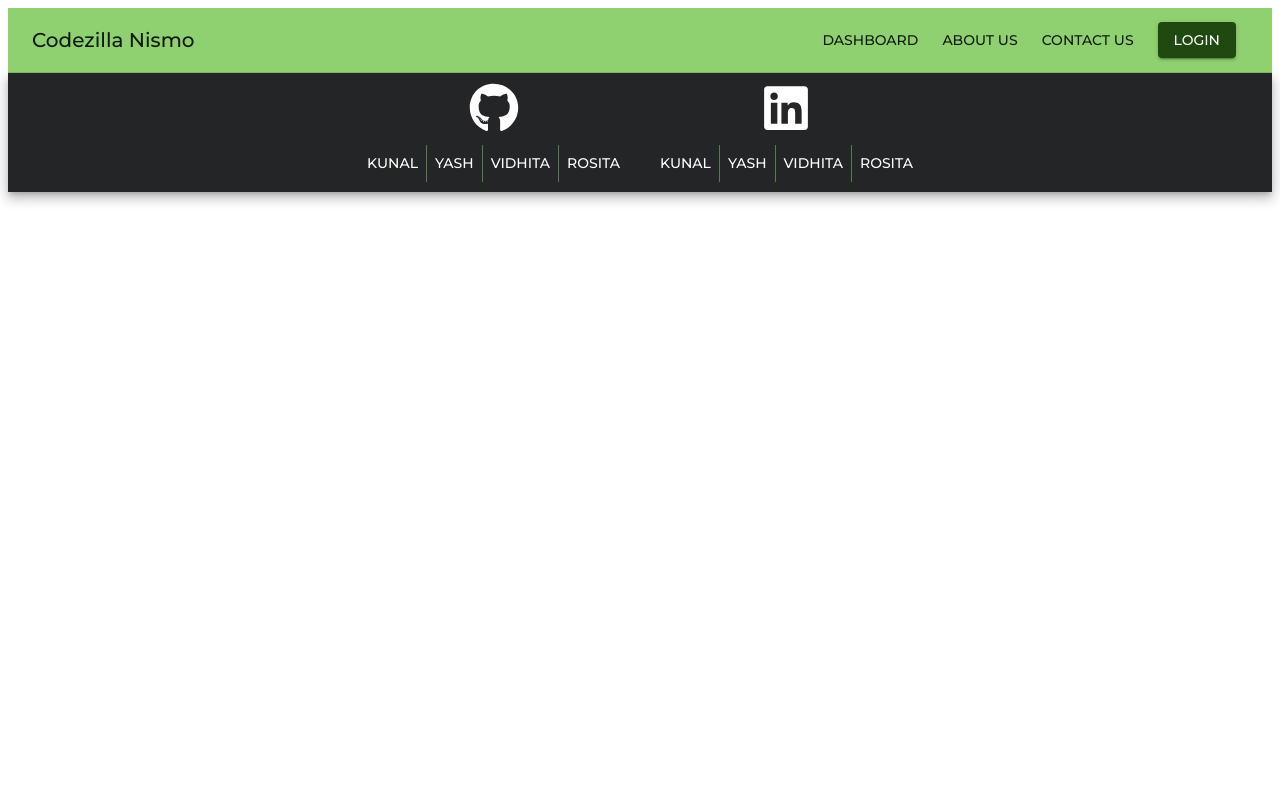
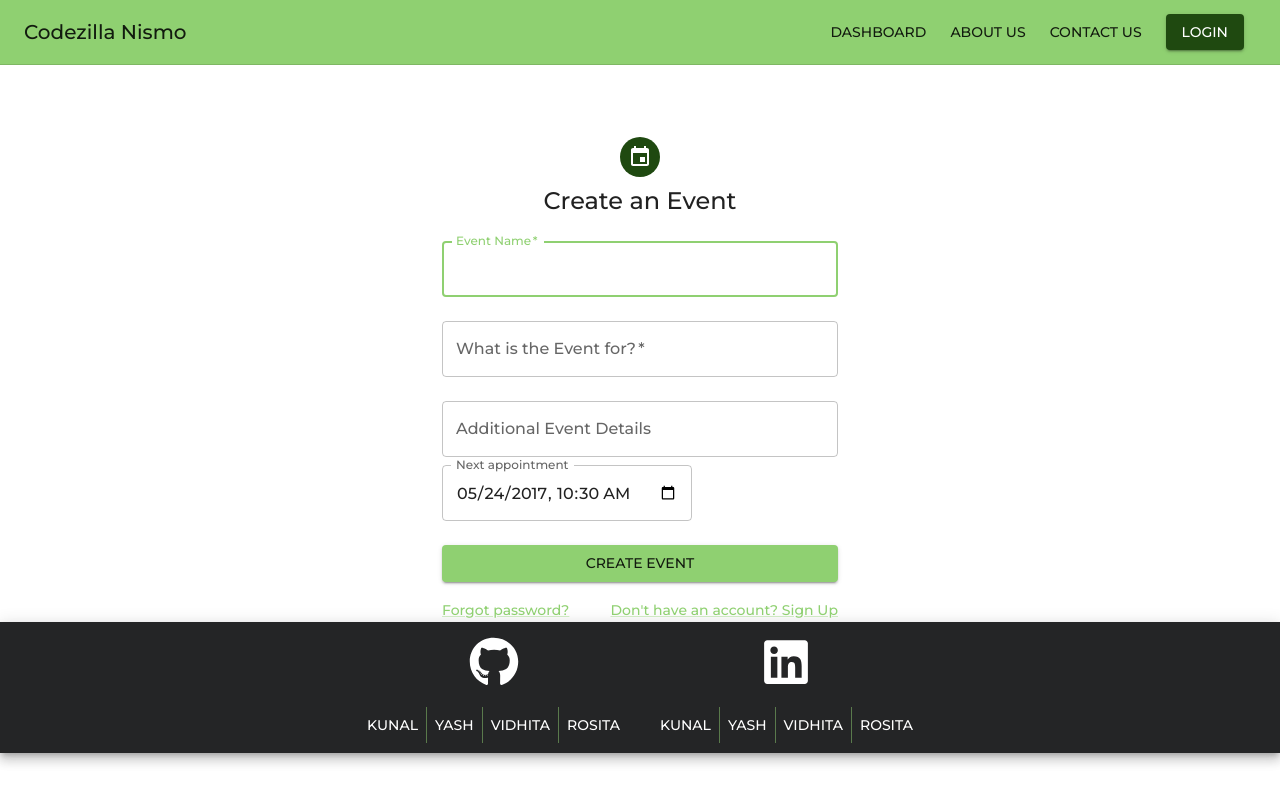
Before and after one commit to blackchapel/codezilla-nismo, a React (Create React App) app in the folder client/: page /createEvent in a window 1280 px wide. Built offline with nearby package versions, Linux system fonts and the light colour scheme; no server answers.

Commit message:
Add event and team components

```diff
--- a/client/src/App.js
+++ b/client/src/App.js
@@ -8,7 +8,10 @@ import MyProfile from "./components/MyProfile";
 import NavBar from "./components/NavBar";
 import OtpSignup from "./components/OtpSignup";
 import Signup from "./components/Signup";
+import CreateTeam from "./components/CreateTeam";
+import CreateEvent from "./components/CreateEvent";
 import Footer from "./layout/Footer";
+
 import { createTheme, ThemeProvider } from "@mui/material/styles";
 import { UserProvider } from "./contexts/UserContext";
 
@@ -43,6 +46,8 @@ function App() {
             <Route path="/dashboard" element={<Dashboard />} />
             <Route path="/otpverification" element={<OtpSignup />} />
             <Route path="/myprofile" element={<MyProfile />} />
+            <Route path="/createEvent" element={<CreateEvent />} />
+            <Route path="/createTeam" element={<CreateTeam />} />
           </Routes>
           <Footer />
         </BrowserRouter>
--- /dev/null
+++ b/client/src/components/CreateEvent.jsx
@@ -0,0 +1,109 @@
+import * as React from 'react';
+import Avatar from '@mui/material/Avatar';
+import Button from '@mui/material/Button';
+import CssBaseline from '@mui/material/CssBaseline';
+import TextField from '@mui/material/TextField';
+import FormControlLabel from '@mui/material/FormControlLabel';
+import Link from '@mui/material/Link';
+import Grid from '@mui/material/Grid';
+import Box from '@mui/material/Box';
+import EventIcon from '@mui/icons-material/Event';
+import Typography from '@mui/material/Typography';
+import Container from '@mui/material/Container';
+
+
+
+
+export default function CreateEvent() {
+  const handleSubmit = (event) => {
+    event.preventDefault();
+    const data = new FormData(event.currentTarget);
+    // eslint-disable-next-line no-console
+
+    console.log({
+      email: data.get('email'),
+      password: data.get('password'),
+    });
+  };
+
+  return ( <Container component="main" maxWidth="xs">
+        <CssBaseline />
+        <Box
+          sx={{
+            marginTop: 8,
+            display: 'flex',
+            flexDirection: 'column',
+            alignItems: 'center',
+
+          }}
+        >
+          <Avatar sx={{ m: 1, bgcolor: 'secondary.main' }}>
+            <EventIcon />
+          </Avatar>
+          <Typography component="h1" variant="h5">
+            Create an Event
+          </Typography>
+          <Box component="form" onSubmit={handleSubmit} noValidate sx={{ mt: 1 }}>
+            <TextField
+              margin="normal"
+              required
+              fullWidth
+              id="eventname"
+              label="Event Name"
+              name="eventname"
+              autoFocus
+            />
+            <TextField
+              margin="normal"
+              required
+              fullWidth
+              name="activity"
+              label="What is the Event for?"
+              id="activity"
+            />
+            <TextField
+              margin="normal"
+              multiline
+              fullWidth
+              name="details"
+              label="Additional Event Details"
+              id="details"
+            />
+            <TextField
+            id="datetime-local"
+            label="Next appointment"
+            type="datetime-local"
+            defaultValue="2017-05-24T10:30"
+            sx={{ width: 250 }}
+            InputLabelProps={{
+            shrink: true,
+            }}
+        />
+
+
+            <Button
+              type="submit"
+              fullWidth
+              variant="contained"
+              sx={{ mt: 3, mb: 2 }}
+            >
+              Create Event
+            </Button>
+            <Grid container>
+              <Grid item xs>
+                <Link href="#" variant="body2">
+                  Forgot password?
+                </Link>
+              </Grid>
+              <Grid item>
+                <Link href="#" variant="body2">
+                  {"Don't have an account? Sign Up"}
+                </Link>
+              </Grid>
+            </Grid>
+          </Box>
+        </Box>
+      </Container>
+
+  );
+}
--- /dev/null
+++ b/client/src/components/CreateTeam.jsx
@@ -0,0 +1,9 @@
+import React from 'react'
+
+function CreateTeam() {
+  return (
+    <div>CreateTeam</div>
+  )
+}
+
+export default CreateTeam
```
Also changed, not shown: client/src/contexts/UserContext.jsx (line endings or trailing spaces).
